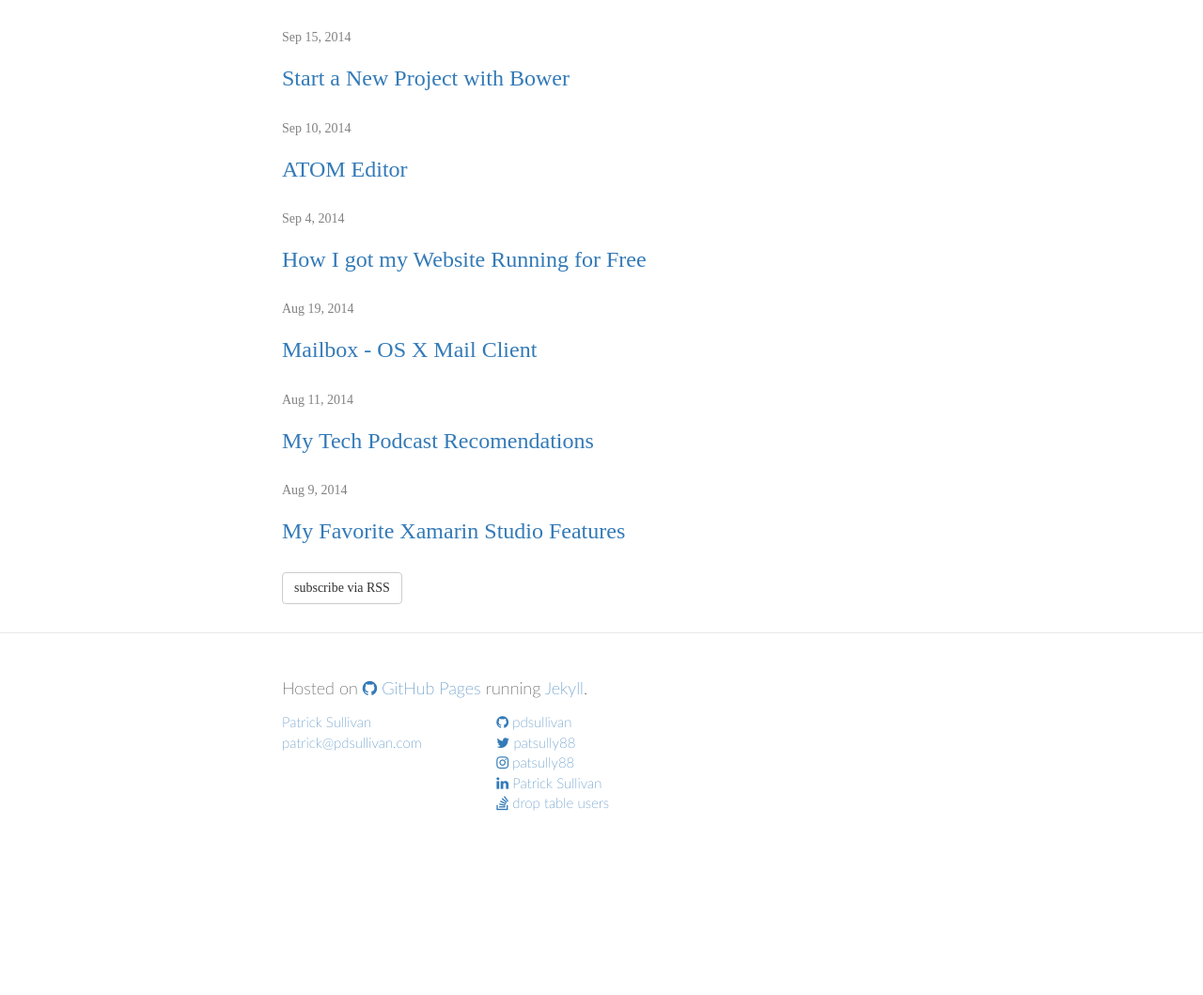
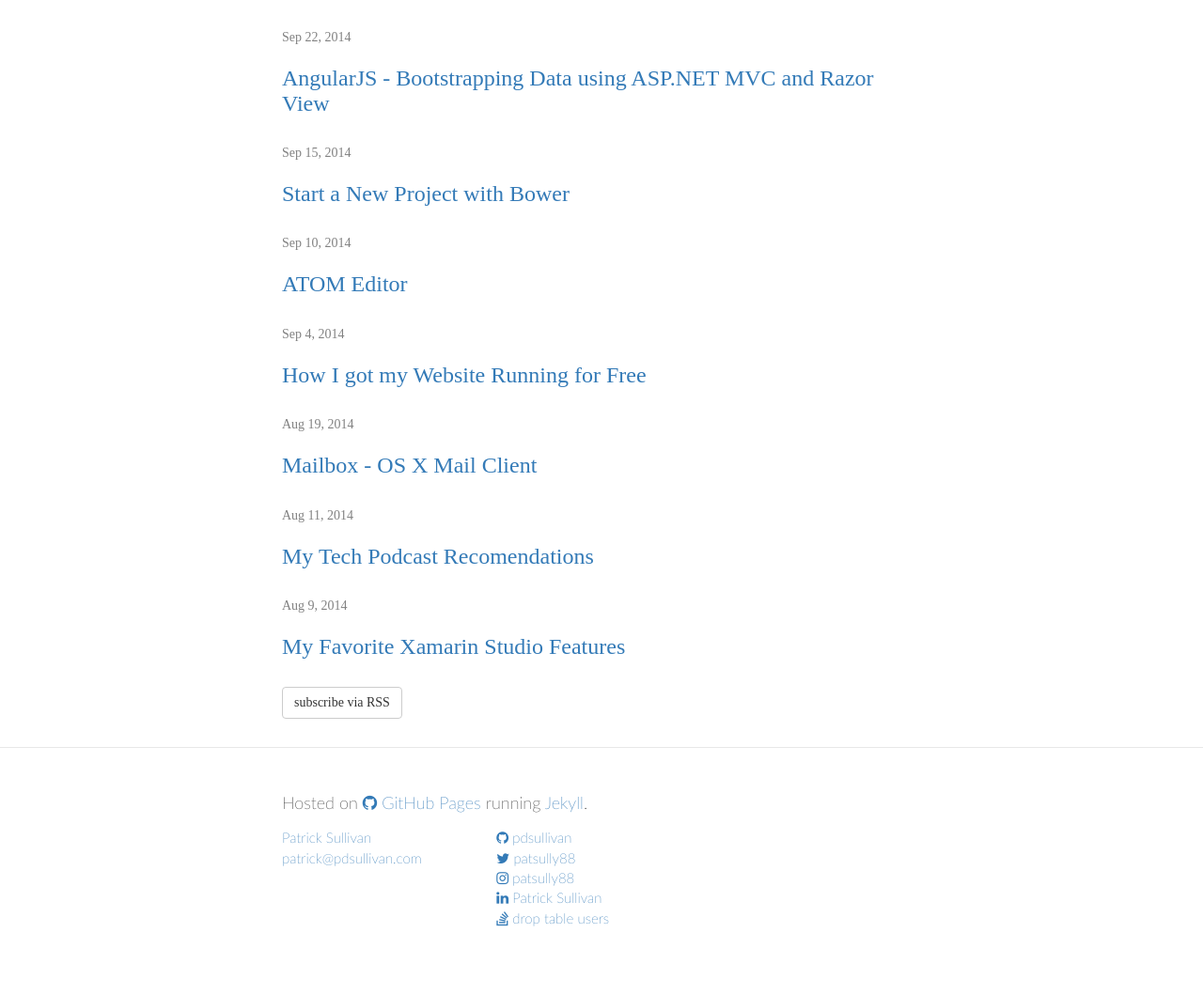
Before and after one commit to pdsullivan/blog, a Jekyll site: the page built from index.html, in a window 1280 px wide. Shown: the part 246-1305 px from the top of the page at 94% size. Built offline with Jekyll 4.4.1, drawn with Linux system fonts in a browser that asks for light colours; nearby versions of some CDN libraries; some web fonts are replaced; before the commit the page ends 1183 px from its top, so only the background shows below that; some of the changed lines change nothing that is shown.

Commit message:
angularjs bootstrapping razor view blog added

```diff
--- /dev/null
+++ b/_posts/2014-09-22-angularjs-razormvc.markdown
@@ -0,0 +1,159 @@
+---
+layout: post
+comments: true
+title:  "AngularJS - Bootstrapping Data using ASP.NET MVC and Razor View"
+date:   2014-09-22
+categories: posts
+---
+
+
+I found myself recently working on a MVC 5 project with Razor views, and for some reason I wanted to use AngularJS. Well not for just any reason, because AngularJS awesome! This situation is one I can imagine is fairly common as many people start working with client side JavaScript frameworks. In my case I started working with AngularJS a few months ago and for one reason or another it has just stuck with me and has become sort of a go to for me.
+
+This solution is not very complicated and seems to work fairly well for what I needed. I will demonstrate a simple example below where I use some data passed from the controller and data bind a dropdown using AngularJS.
+
+So to start out you have a controller action that does something and then returns a view (basic). In the controller the I will take the data that I want bootstrapped to the view and put it in a variable on the `ViewBag`.
+
+{% highlight c# %}
+
+
+public async Task<ActionResult> Edit(int? id)
+{
+    if (id == null)
+    {
+        return new HttpStatusCodeResult(HttpStatusCode.BadRequest);
+    }
+    Order order = await db.Orders.FindAsync(id);
+    if (order == null)
+    {
+        return HttpNotFound();
+    }
+
+    db.Products.Add(new Product() { Id = 1, Name = "Cookie", Price = 4 });
+    db.Products.Add(new Product() { Id = 2, Name = "Coke", Price = 2 });
+    db.SaveChanges();
+
+    ViewBag.Products = db.Products.Select(p => new { p.Id, p.Name, p.Price });
+
+    return View(order);
+}
+
+{% endhighlight %}
+
+
+Then on the view you can simply declare a global JavaScript variable. I also added a reference to my app.js file. Then from there you can access the data in your angular controller and set the scope variable that you want to bind the dropdown’s data to. Here is my razor view below, you can see I set the `ng-controller` to the `productController`. Also the select element has the `ng-model` set to `SelectedProduct`. The ng-options is set to `item.Name for item in products track by item.Id` which sets the values in the drop down using the items in the products scope object. I also set the `ng-app=”app”` in the layout view.
+
+
+
+{% highlight c# %}
+
+
+@model AngularBootstrapingDataExample.Models.Order
+
+@{
+    ViewBag.Title = "Edit";
+}
+
+<h2>Edit</h2>
+
+
+@using (Html.BeginForm())
+{
+    @Html.AntiForgeryToken()
+
+    <div class="form-horizontal" ng-controller="productController">
+        <h4>Order</h4>
+        <hr />
+        @Html.ValidationSummary(true, "", new { @class = "text-danger" })
+        @Html.HiddenFor(model => model.Id)
+
+        <div class="form-group">
+            @Html.LabelFor(model => model.Date, htmlAttributes: new { @class = "control-label col-md-2" })
+            <div class="col-md-10">
+                @Html.EditorFor(model => model.Date, new { htmlAttributes = new { @class = "form-control" } })
+                @Html.ValidationMessageFor(model => model.Date, "", new { @class = "text-danger" })
+            </div>
+        </div>
+
+        <div class="form-group">
+            @Html.LabelFor(model => model.Product, htmlAttributes: new { @class = "control-label col-md-2" })
+            <div class="col-md-10">
+                <select class="form-control" id="Product" name="Product" ng-model="SelectedProduct" ng-options="item.Name for item in products track by item.Id" ng-change="selectedproductchagned()"></select>
+            </div>
+        </div>
+
+        <div class="form-group">
+            <div class="col-md-offset-2 col-md-10">
+                <input type="submit" value="Save" class="btn btn-default" />
+            </div>
+        </div>
+    </div>
+}
+
+<div>
+    @Html.ActionLink("Back to List", "Index")
+</div>
+
+@section Scripts {
+    @Scripts.Render("~/bundles/jqueryval")
+    <script>
+        bootstrappedProducts = @Html.Raw(Json.Encode(ViewBag.Products)) ;
+    </script>
+    <script src="~/Scripts/angular.min.js"></script>
+    <script src="~/App/app.js"></script>
+}
+
+
+{% endhighlight %}
+
+
+
+
+Then, here is my basic angular app with a controller (in the same JS file just for readability sake). See where the `$scope.products` get set the global variable ` bootstrappedProducts` that we set from the data in the razor view. And I have an empty function where future functionality can be added.
+
+
+
+
+
+
+{% highlight javascript %}
+
+
+(function () {
+    angular.module("app", []);
+}());
+
+(function (app) {
+    var productController = function ($scope, $http) {
+
+        $scope.products = bootstrappedProducts;
+
+        $scope.selectedproductchagned = function () {
+              //add code here
+        };
+
+
+
+    };
+    app.controller("productController", ["$scope", "$http", productController]);
+
+}(angular.module("app")));
+
+
+{% endhighlight %}
+
+
+If I build my solution and had some test data into the products table then navigate to the view I have been working on. I can view the source on the page I can see where the data from the products is set into the JavaScript variable.
+
+
+![]({{ site.url }}{{ site.baseurl }}/assets/angularbootstrapdatasource.jpg)
+
+And then I can see my dropdown is populated with the items I specified in the `ng-options`.
+
+![]({{ site.url }}{{ site.baseurl }}/assets/angularbootstrapdatadropdown.jpg)
+
+Then to see it all in action I use Batarang to look at the scope to see that the `$scopt.products` contains all my products, then if I select an option in the dropdown you can see the `SelectedProduct` is set to the object out of the products array that you selected in the dropdown. This can be very useful because it data binds the whole object and not just the `Id` or value that is specified in the select element.
+
+
+
+
+![]({{ site.url }}{{ site.baseurl }}/assets/angularbootstrapdatabatarang.jpg)
--- a/index.html
+++ b/index.html
@@ -24,6 +24,8 @@
 
 </style>
 
+<div class=""></div>
+
 <div class="jumbotron" >
 
       <h1 class="">Posts</h1>
@@ -31,7 +33,6 @@
 
 
 <div class="wrapper home">
-
 
   <ul class="post-list">
     {% for post in site.posts %}
```
Also changed, not shown: assets/angularbootstrapdatabatarang.jpg (added), assets/angularbootstrapdatadropdown.jpg (added), assets/angularbootstrapdatasource.jpg (added), assets/jekylllogo.png (added), assets/jekyllsitefiles.png (added).
